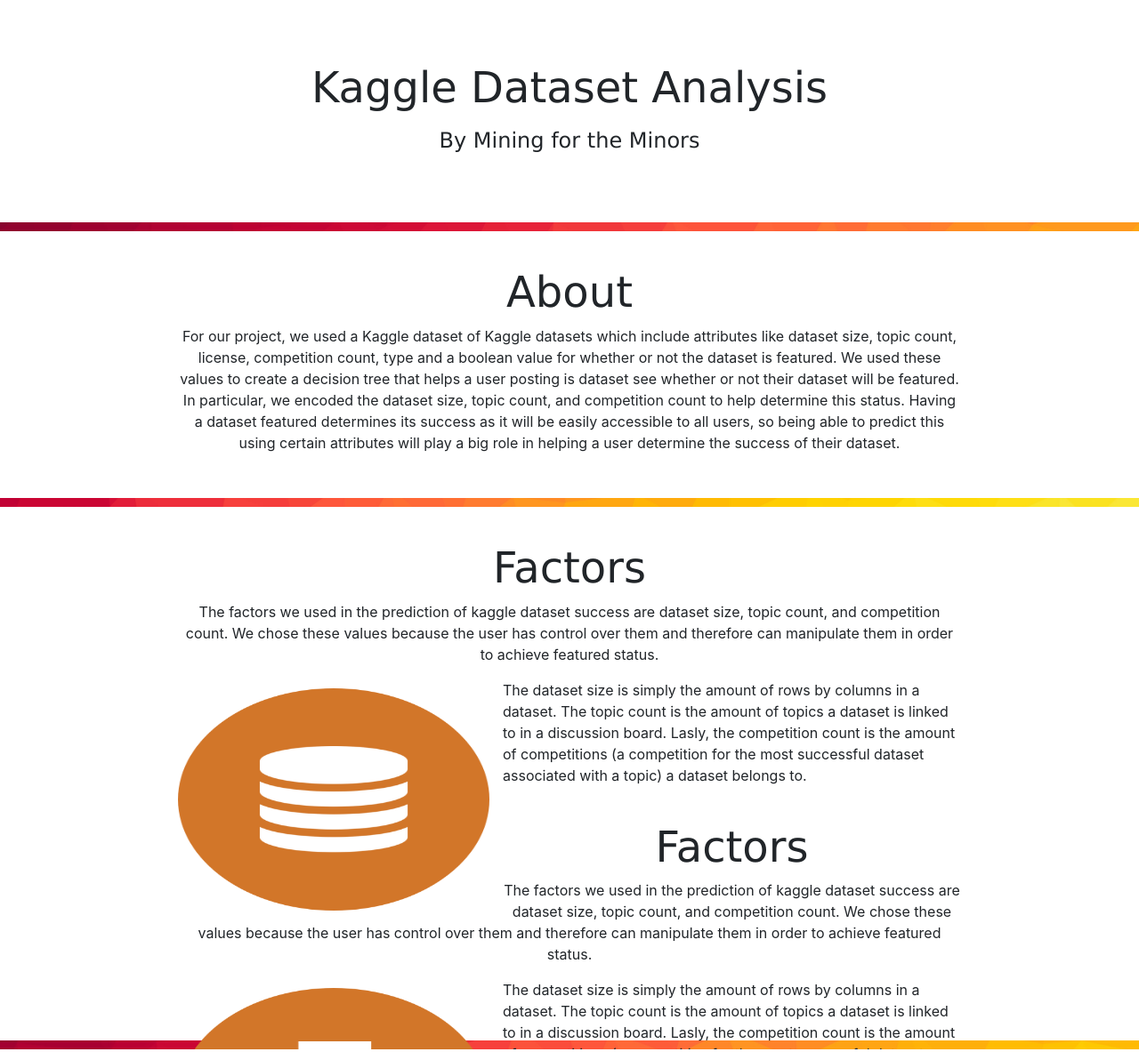
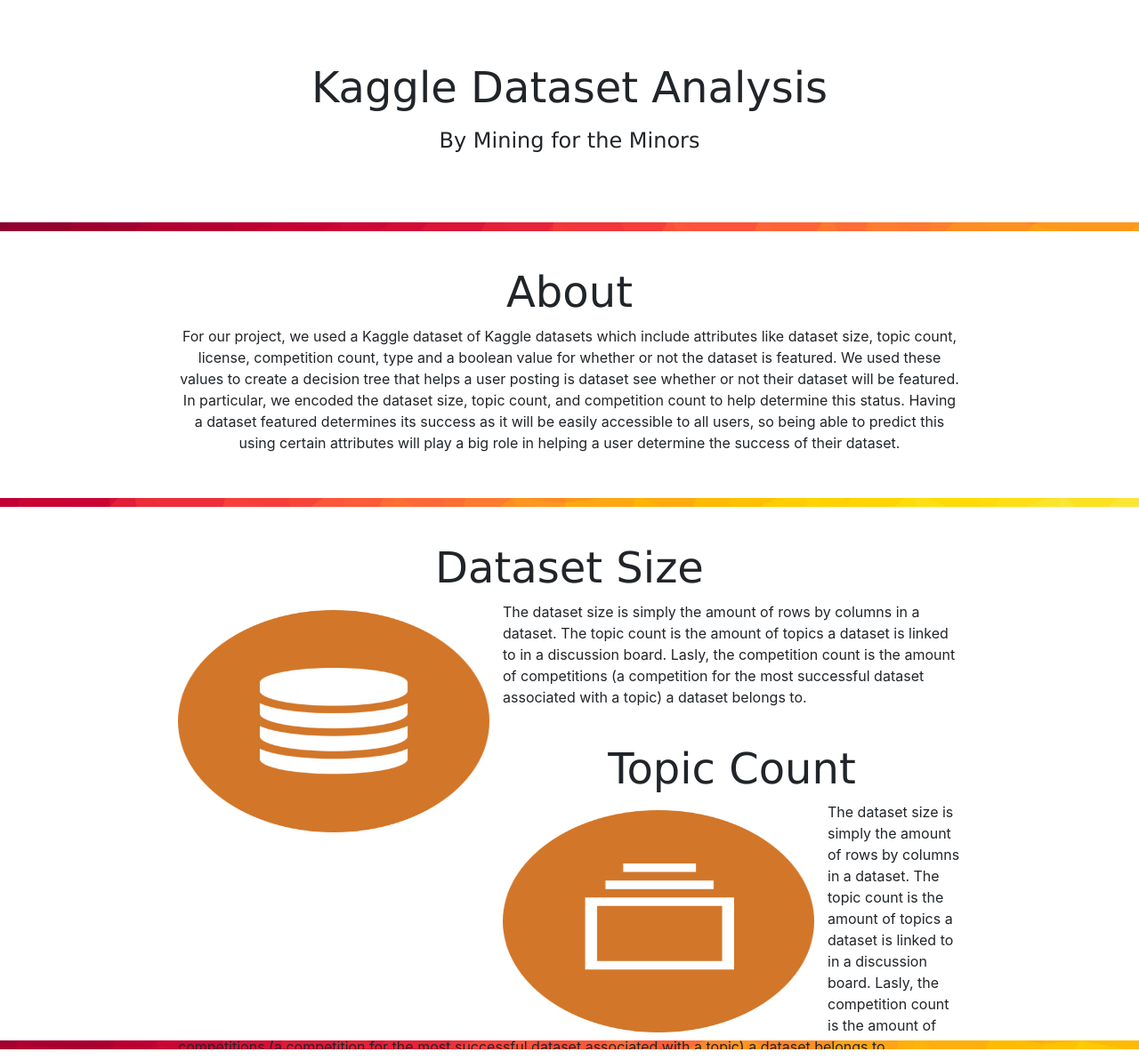
Before and after one commit to newtownfam/Data-Science-Project, a plain HTML site: page index.html in a window 1280 px wide. Shown: the top 1192 px of the page at 89% size. Drawn offline with nearby package versions, Linux system fonts and the light colour scheme.

Commit message:
still editing

```diff
--- a/index.html
+++ b/index.html
@@ -176,18 +176,15 @@
 
 	<div class = "factors">
     <div class = "basictext">
-		  <h1 class = "text-center"><bold><font face = "Verdana" size = "20">Factors</font></bold></h1>
-      <p class="text-center">The factors we used in the prediction of kaggle dataset success are dataset size, topic count, and competition count. We chose these values because the user has control over them and therefore can manipulate them in order to achieve featured status.</p>
+		  <h3 class = "text-center"><bold><font face = "Verdana" size = "20">Dataset Size</font></bold></h3>
 			<p><img src = "data.png" alt="factors" style="width:350px;height:250px;margin-top:10px;margin-right:15px;float:left"> The dataset size is simply the amount of rows by columns in a dataset. The topic count is the amount of topics a dataset is linked to in a discussion board. Lasly, the competition count is the amount of competitions (a competition for   the most successful dataset associated with a topic) a dataset belongs to.</p>
     </div>
     <div class = "basictext">
-		  <h1 class = "text-center"><bold><font face = "Verdana" size = "20">Factors</font></bold></h1>
-      <p class="text-center">The factors we used in the prediction of kaggle dataset success are dataset size, topic count, and competition count. We chose these values because the user has control over them and therefore can manipulate them in order to achieve featured status.</p>
+		  <h3 class = "text-center"><bold><font face = "Verdana" size = "20">Topic Count</font></bold></h3>
 			<p><img src = "topic.png" alt="factors" style="width:350px;height:250px;margin-top:10px;margin-right:15px;float:left"> The dataset size is simply the amount of rows by columns in a dataset. The topic count is the amount of topics a dataset is linked to in a discussion board. Lasly, the competition count is the amount of competitions (a competition for   the most successful dataset associated with a topic) a dataset belongs to.</p>
     </div>
     <div class = "basictext">
-		  <h1 class = "text-center"><bold><font face = "Verdana" size = "20">Factors</font></bold></h1>
-      <p class="text-center">The factors we used in the prediction of kaggle dataset success are dataset size, topic count, and competition count. We chose these values because the user has control over them and therefore can manipulate them in order to achieve featured status.</p>
+		  <h3 class = "text-center"><bold><font face = "Verdana" size = "20">Competition Count</font></bold></h3>
 			<p><img src = "competition.png" alt="factors" style="width:350px;height:250px;margin-top:10px;margin-right:15px;float:left"> The dataset size is simply the amount of rows by columns in a dataset. The topic count is the amount of topics a dataset is linked to in a discussion board. Lasly, the competition count is the amount of competitions (a competition for   the most successful dataset associated with a topic) a dataset belongs to.</p>
     </div>
 	</div>
```
